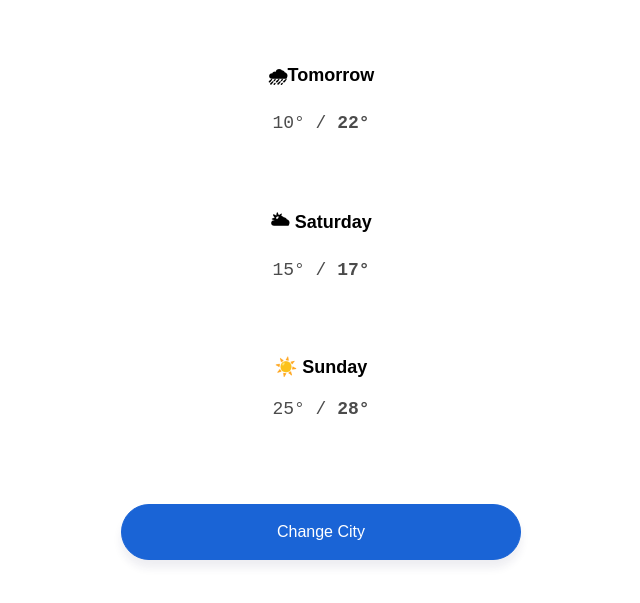
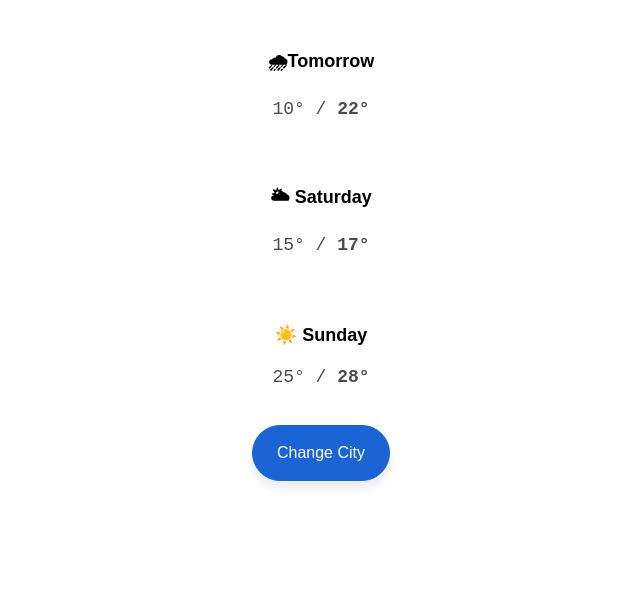
Before and after one commit to ritikavarghese/Replicate-Webpage, a plain HTML site: page index.html in a window 1280 px wide. Shown: the part 155-758 px from the top of the page, without its empty margins (319-959 px from the left). Drawn offline with Linux system fonts and the light colour scheme.

Commit message:
Update index.html

```diff
--- a/index.html
+++ b/index.html
@@ -12,7 +12,7 @@
 
     }
 
-    button{
+    #day{
         text-align:center;
         padding: 10px 0;
         border-radius: 10px;
@@ -21,11 +21,13 @@
             border-bottom-right-radius: 10px;
             border-bottom-left-radius: 10px;
         width: 400px;
+        height: 100px;
         background-color:#fff;
         border: 1px solid #ffffff;
     }
-    button:hover{
+    #day:hover{
         background-color:#fffbef;
+
     }
     #temp{
         font-family: monospace;
@@ -66,9 +68,8 @@
     <header id="color"><Center>13° / <strong>23°</strong></Center></header>
     <br>
     <br>
-    <br>
     <body>
-        <center><button>
+        <center><button id="day">
             <center id="Tomorrow">
             <strong>🌧Tomorrow</strong><br> <br>
             <span id="temp">10° / <strong>22°</strong></span></center></button>
@@ -77,21 +78,16 @@
 
     <br>
     <br>
-    <br>
-        <center><button><center id="Tomorrow">
+        <center><button id="day"><center id="Tomorrow">
             <strong>🌥 Saturday</strong><br> <br>
             <span id="temp">15° /    <strong>17°</strong></span>
         </center></button></center>
     <br>
     <br>
-    <br>
-        <center><button><center id="Tomorrow">
+        <center><button id="day"><center id="Tomorrow">
             <strong>☀️ Sunday</strong><br> <br>
             <span id="temp">25° / <strong>28°</strong></span>
         </center></button></center>
-    <br>
-    <br>
-    <br>
         <center>
             <button id="city">
                 Change City
```
